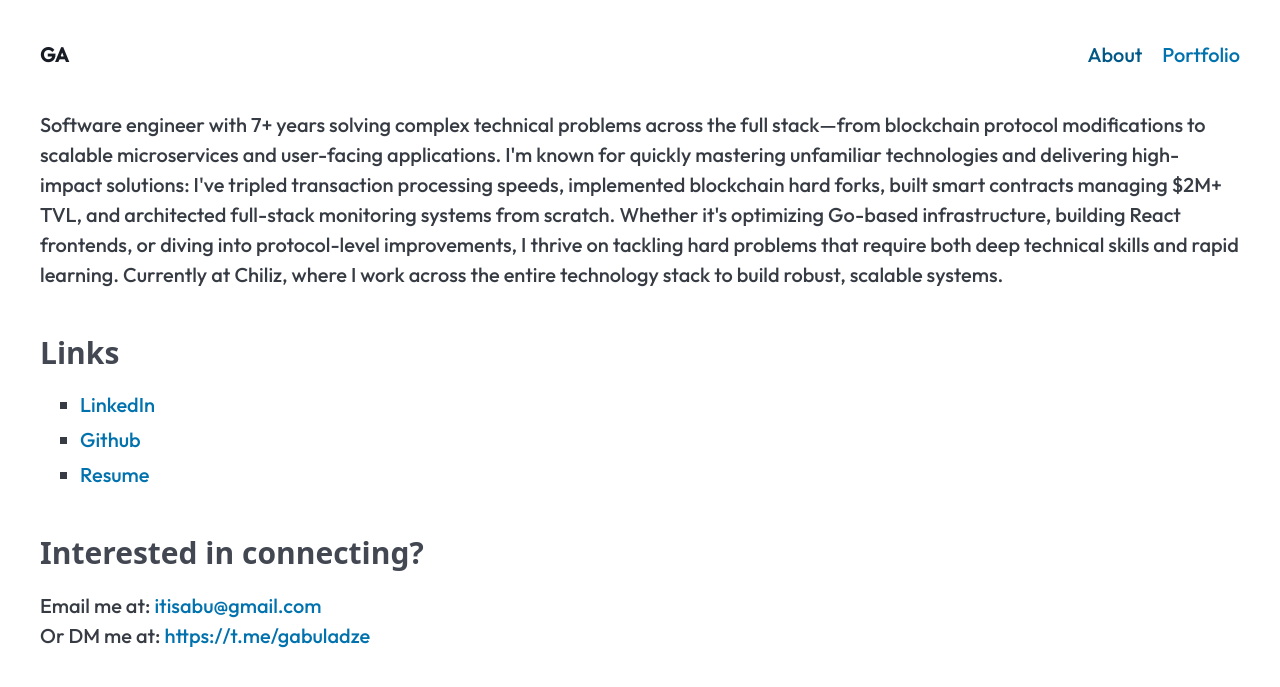
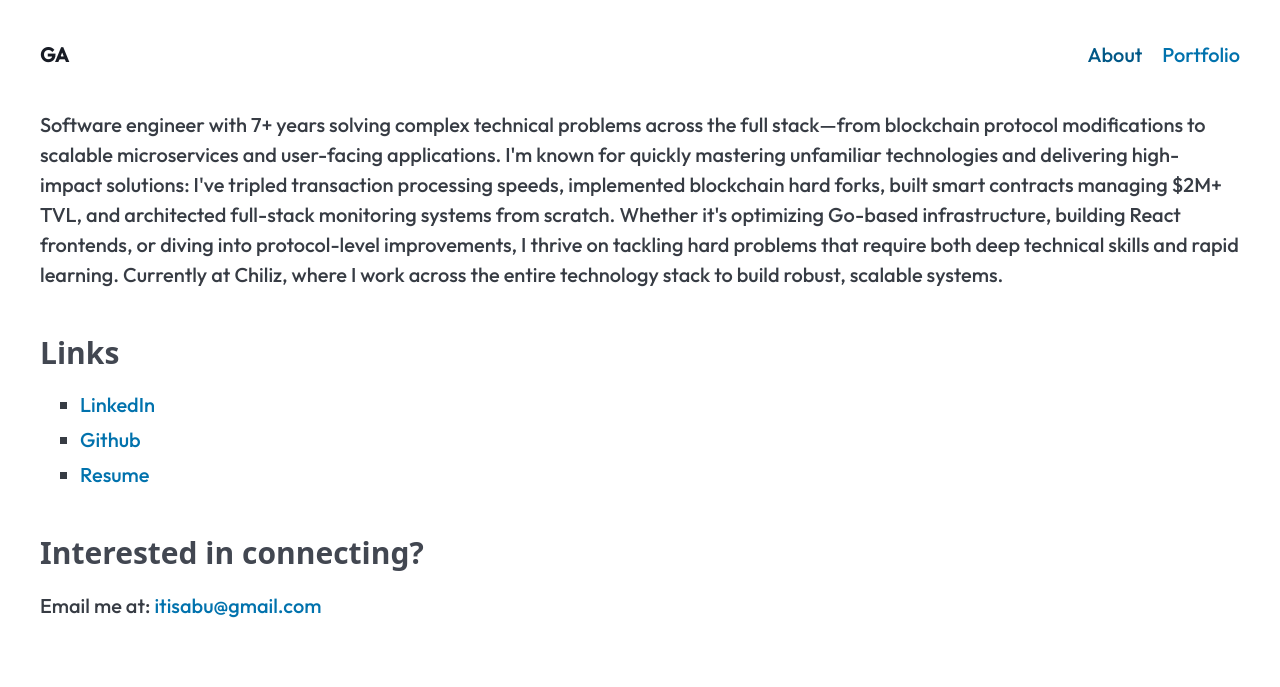
Before and after one commit to gabuladze/gabuladze.github.io, a Jekyll site: the page built from about.html, in a window 1280 px wide. Shown: the top 687 px of the page. Built offline with Jekyll 4.4.1, drawn with Linux system fonts in a browser that asks for light colours.

Commit message:
Removed tg

```diff
--- a/about.html
+++ b/about.html
@@ -39,12 +39,4 @@ permalink: /about
     </ul>
     <h3>Interested in connecting?</h3>
     Email me at: <a href="mailto:itisabu@gmail.com">itisabu@gmail.com</a>
-    <br/>
-    Or DM me at:
-    <a
-        href="https://t.me/gabuladze"
-        target="_blank"
-        rel="nofollow noopener noreferrer"
-        >https://t.me/gabuladze</a
-    >
 </div>
```
